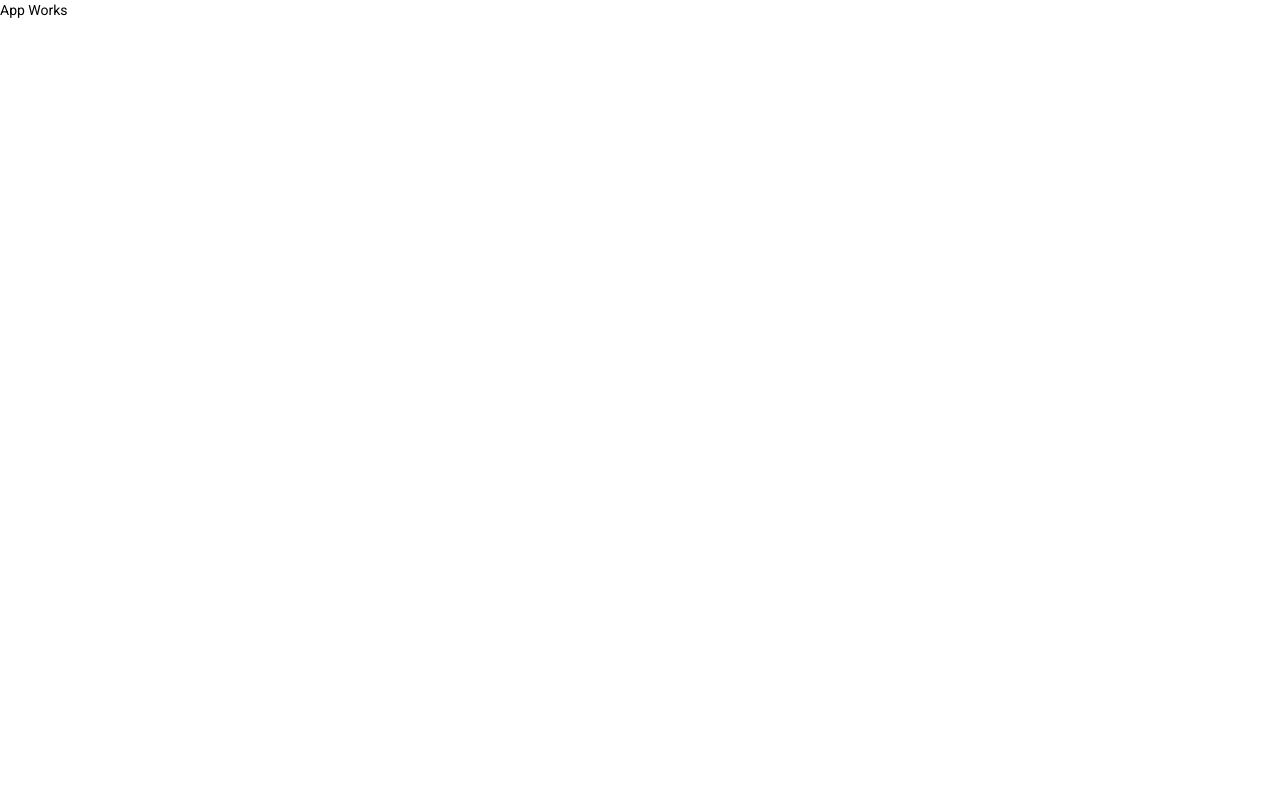
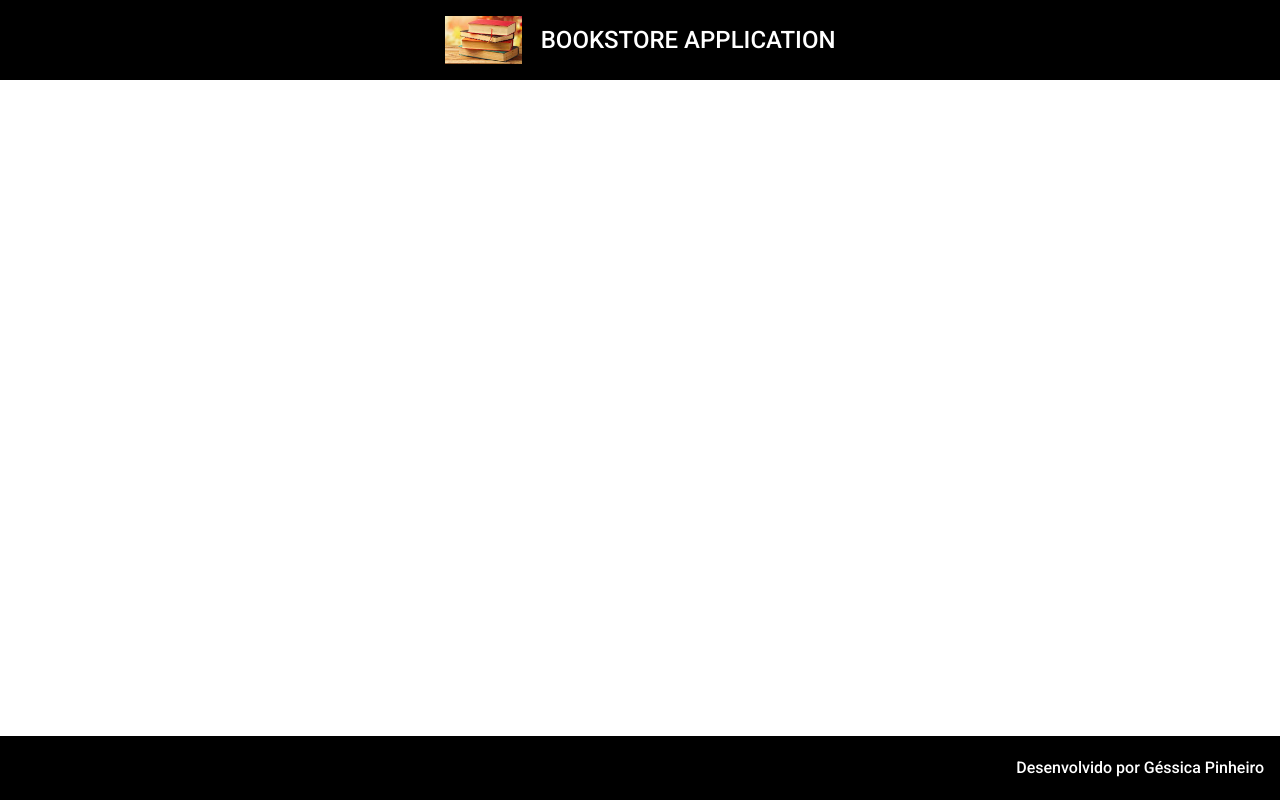
Before and after one commit to GessicaP/bookstore-front, an Angular app: page / in a window 1280 px wide. Built offline with nearby package versions, Linux system fonts and the light colour scheme.

Commit message:
Componentes header e footer criados e estilizados

```diff
--- a/src/app/app.component.html
+++ b/src/app/app.component.html
@@ -1 +1,2 @@
-<p>App Works</p>
+<app-header></app-header>
+<app-footer></app-footer>
--- /dev/null
+++ b/src/app/components/template/footer/footer.component.css
@@ -0,0 +1,11 @@
+.footer{
+    position: fixed;
+    bottom: 0;
+    background-color: black;
+    font-size: 1rem;
+   justify-content: flex-end;
+}
+
+span{
+    color: white;
+}
--- /dev/null
+++ b/src/app/components/template/footer/footer.component.html
@@ -0,0 +1,5 @@
+<mat-toolbar class="footer">
+    <span>
+        Desenvolvido por Géssica Pinheiro
+    </span>
+</mat-toolbar>
--- /dev/null
+++ b/src/app/components/template/footer/footer.component.ts
@@ -0,0 +1,15 @@
+import { Component, OnInit } from '@angular/core';
+
+@Component({
+  selector: 'app-footer',
+  templateUrl: './footer.component.html',
+  styleUrls: ['./footer.component.css']
+})
+export class FooterComponent implements OnInit {
+
+  constructor() { }
+
+  ngOnInit(): void {
+  }
+
+}
--- /dev/null
+++ b/src/app/components/template/header/header.component.css
@@ -0,0 +1,18 @@
+img{
+    height: 3rem;
+}
+
+.app-header{
+    background-color: black;
+    justify-content: center;
+    height: 10%;
+}
+.title{
+    color: white;
+    padding-left: 1.2rem;
+    font-size: 1.5rem;
+}
+span{
+    display: flex;
+    align-items: center;
+}
--- /dev/null
+++ b/src/app/components/template/header/header.component.html
@@ -0,0 +1,8 @@
+<mat-toolbar class="app-header">
+<span>
+    <img src="assets/img/books.jpg" alt="">
+</span>
+<span>
+    <h1 class="title">BOOKSTORE APPLICATION</h1>
+</span>
+</mat-toolbar>
--- /dev/null
+++ b/src/app/components/template/header/header.component.ts
@@ -0,0 +1,15 @@
+import { Component, OnInit } from '@angular/core';
+
+@Component({
+  selector: 'app-header',
+  templateUrl: './header.component.html',
+  styleUrls: ['./header.component.css']
+})
+export class HeaderComponent implements OnInit {
+
+  constructor() { }
+
+  ngOnInit(): void {
+  }
+
+}
```
Also changed, not shown: src/app/app.module.ts (+8 -2 lines), src/assets/img/books.jpg (added).
